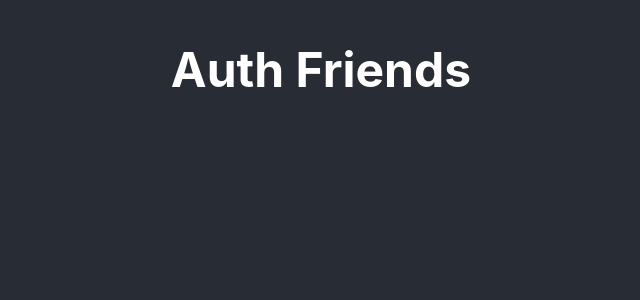
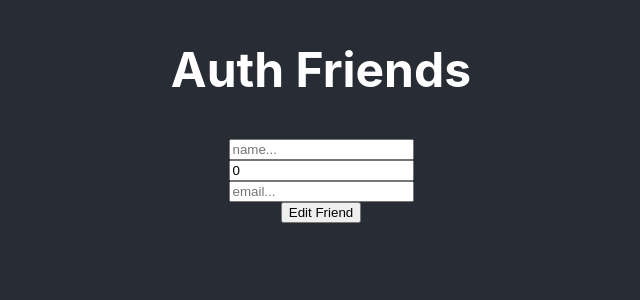
Before and after one commit to rushman7/Auth-Friends, a React (Create React App) app in the folder friends/: page /friends/1 in a window 1280 px wide. Shown: the top 300 px of the page, without its empty margins (319-959 px from the left). Built offline with nearby package versions, Linux system fonts and the light colour scheme; no server answers; sample sign-in values are in the browser's storage.

Commit message:
PUT stretch

```diff
--- a/friends/src/App.js
+++ b/friends/src/App.js
@@ -6,6 +6,7 @@
 import PrivateRoute from './components/PrivateRoute';
 import AddFriend from './components/AddFriend';
 import Home from './components/Home';
+import EditFriend from './components/EditFriend';
 
 function App() {
   return (
@@ -15,6 +16,7 @@
         <Route exact path='/' component={Home} />
         <PrivateRoute exact path="/friends" component={FriendsList} />
         <PrivateRoute exact path="/friends" component={AddFriend} />
+        <PrivateRoute exact path="/friends/:id" component={EditFriend} />
         <Route path="/login" component={Login} />
       </Switch>
     </div>
--- /dev/null
+++ b/friends/src/components/EditFriend.js
@@ -0,0 +1,65 @@
+import React,{ useState, useEffect } from 'react';
+import { axiosWithAuth } from '../utils/axiosAuth';
+
+const EditFriend = props => {
+  const [editFriend, setEditFriend] = useState({
+    name: '',
+    age: 0,
+    email: '',
+  })
+
+  useEffect(() => {
+    const id = props.match.params.id
+    axiosWithAuth()
+      .get(`/friends/${id}`)
+      .then(res => setEditFriend(res.data))
+      .catch(err => console.log(err))
+  }, [])
+
+  const handleChange = e => {
+    setEditFriend({
+      ...editFriend,
+      [e.target.name]: e.target.value
+    });
+  };
+
+  const onEditFriend = data => {
+    const id = props.match.params.id
+    axiosWithAuth()
+      .put(`/friends/${id}`, data)
+      .then(res => console.log(res))
+      .catch(err => console.log(err))
+    props.history.push('/friends')
+  }
+
+  return (
+    <div>
+      <form onSubmit={() => onEditFriend(editFriend)} className="login-form">
+        <input
+          type="text"
+          name="name"
+          value={editFriend.name}
+          onChange={handleChange}
+          placeholder="name..."
+        />
+        <input
+          type="age"
+          name="age"
+          value={editFriend.age}
+          onChange={handleChange}
+          placeholder="age..."
+        />
+        <input
+          type="email"
+          name="email"
+          value={editFriend.email}
+          onChange={handleChange}
+          placeholder="email..."
+        />
+        <button>Edit Friend</button>
+      </form>
+    </div>
+  )
+}
+
+export default EditFriend;
--- a/friends/src/components/FriendsList.js
+++ b/friends/src/components/FriendsList.js
@@ -1,6 +1,7 @@
 import React, { useState, useEffect } from 'react';
 import { axiosWithAuth } from '../utils/axiosAuth';
 import AddFriend from './AddFriend';
+import { Link } from 'react-router-dom';
 
 const FriendsList = () => {
   const [friends, setFriends] = useState([])
@@ -39,6 +40,7 @@
             <p>Friend: {friend.name}</p>
             <p>Friend: {friend.age}</p>
             <p>Friend: {friend.email}</p>
+            <Link to={`/friends/${friend.id}`}><button>Edit</button></Link>
           </div>
         )}
       </div>
--- a/friends/src/index.css
+++ b/friends/src/index.css
@@ -47,4 +47,5 @@
   width: 40%;
   font-size: 1.3rem;
   margin: 1rem;
+  padding: 1rem;
 }
```
